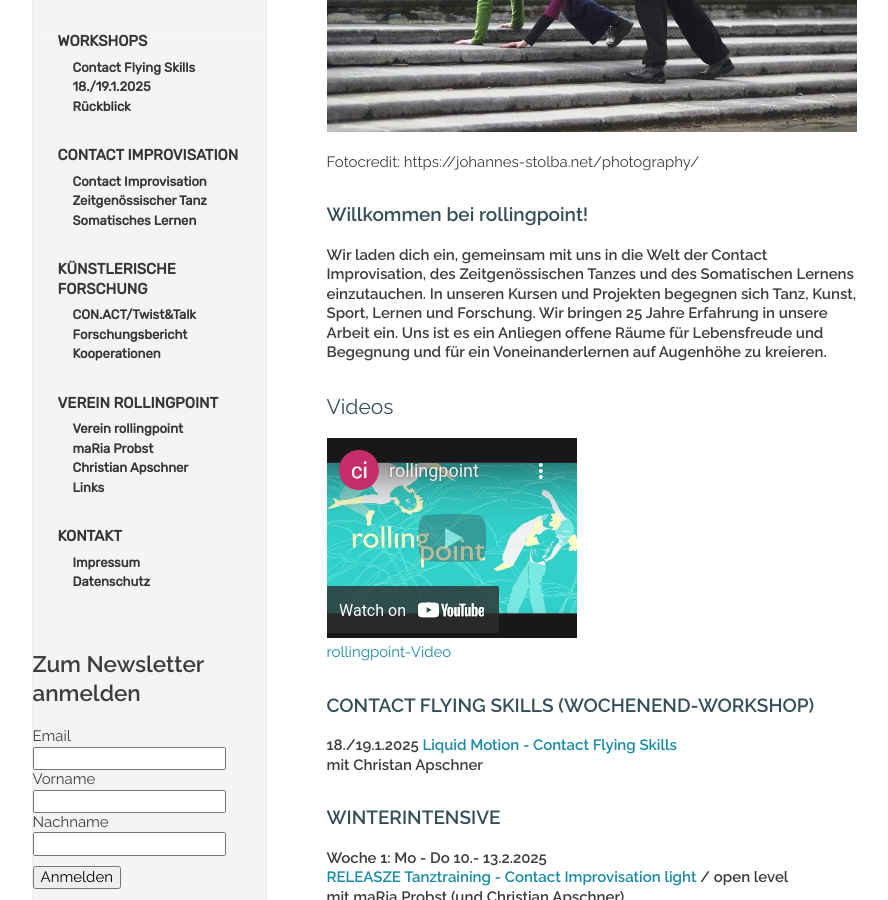
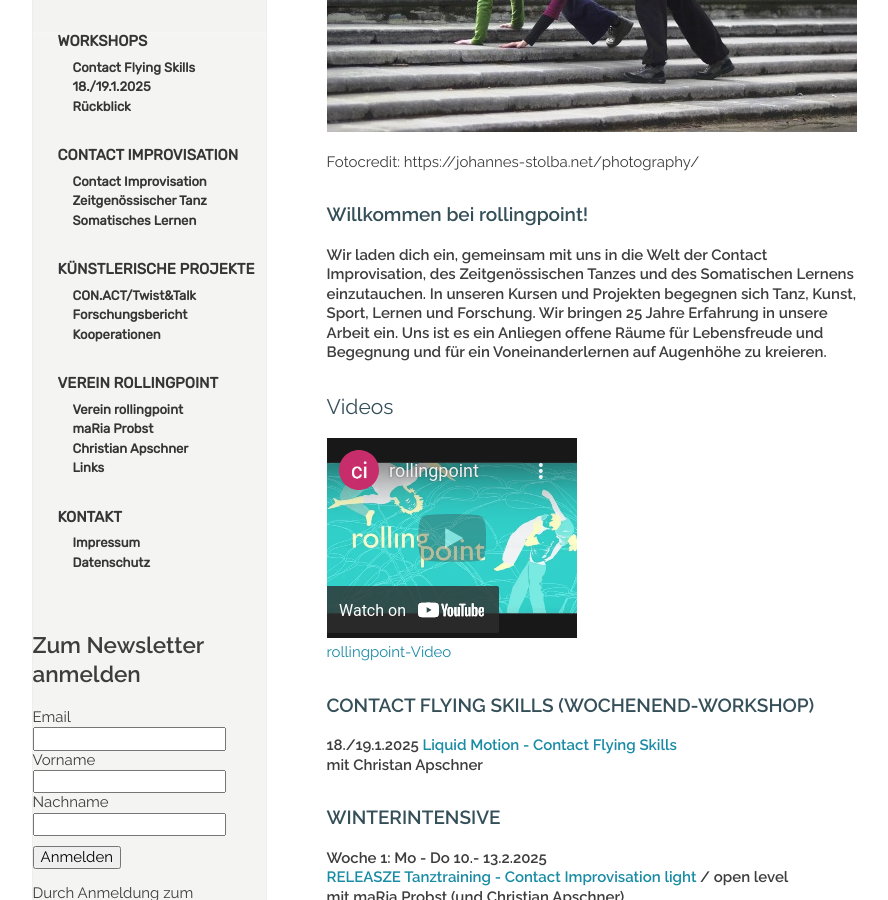
Before and after one commit to manulari/rollingpointat, a Jekyll site: the page built from _pages_de/index.md, in a window 1280 px wide and 900 px high, scrolled down 430 px. Shown: the whole window, without its empty margins (152-1040 px from the left). Built offline with Jekyll 4.4.1, drawn with Linux system fonts in a browser that asks for light colours; comment, search, counter and statistics services are not loaded.

Commit message:
Update Settings “nav_de”

```diff
--- a/_data/nav_de.yml
+++ b/_data/nav_de.yml
@@ -37,7 +37,7 @@ entries:
         path: /contemporary
       - title: Somatisches Lernen
         path: /somatics
-  - title: KÜNSTLERISCHE FORSCHUNG
+  - title: KÜNSTLERISCHE PROJEKTE
     path: /conact1
     subentries:
       - title: CON.ACT/Twist&Talk
```
